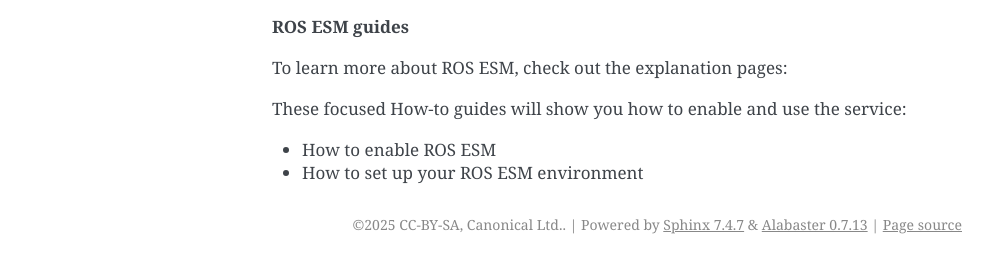
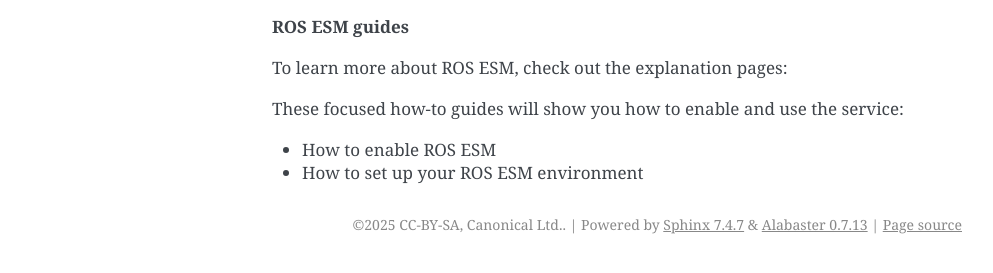
Before and after one commit to canonical/robotics_documentation, a Sphinx documentation site: the page built from docs/explanations/security/index.rst, in a window 1280 px wide. Shown: the part 421-694 px from the top of the page, without its empty margins (148-1141 px from the left). Built offline with Sphinx 7.4.7, drawn with Linux system fonts in a browser that asks for light colours; pages that are not in the unit, such as notebooks, are missing from menus.

Commit message:
fix how-to
Signed-off-by: artivis <jeremie.deray@canonical.com>

```diff
--- a/docs/explanations/security/index.rst
+++ b/docs/explanations/security/index.rst
@@ -33,7 +33,7 @@ To learn more about ROS ESM, check out the explanation pages:
    what-is-ros-esm
    ros-esm-ppa-rosdep
 
-These focused How-to guides will show you how to enable and use the service:
+These focused how-to guides will show you how to enable and use the service:
 
 - :doc:`How to enable ROS ESM </how-to-guides/maintenance/enable-ros-esm>`
 - :doc:`How to set up your ROS ESM environment </how-to-guides/maintenance/set-up-a-ros-esm-environment>`
```
Also changed, not shown: docs/how-to-guides/packaging/get-started-with-ros2-snaps.md (+1 -1 lines), docs/tutorials/snaps-core/packaging-complex-robotics-software-with-snaps.md (+1 -1 lines).
